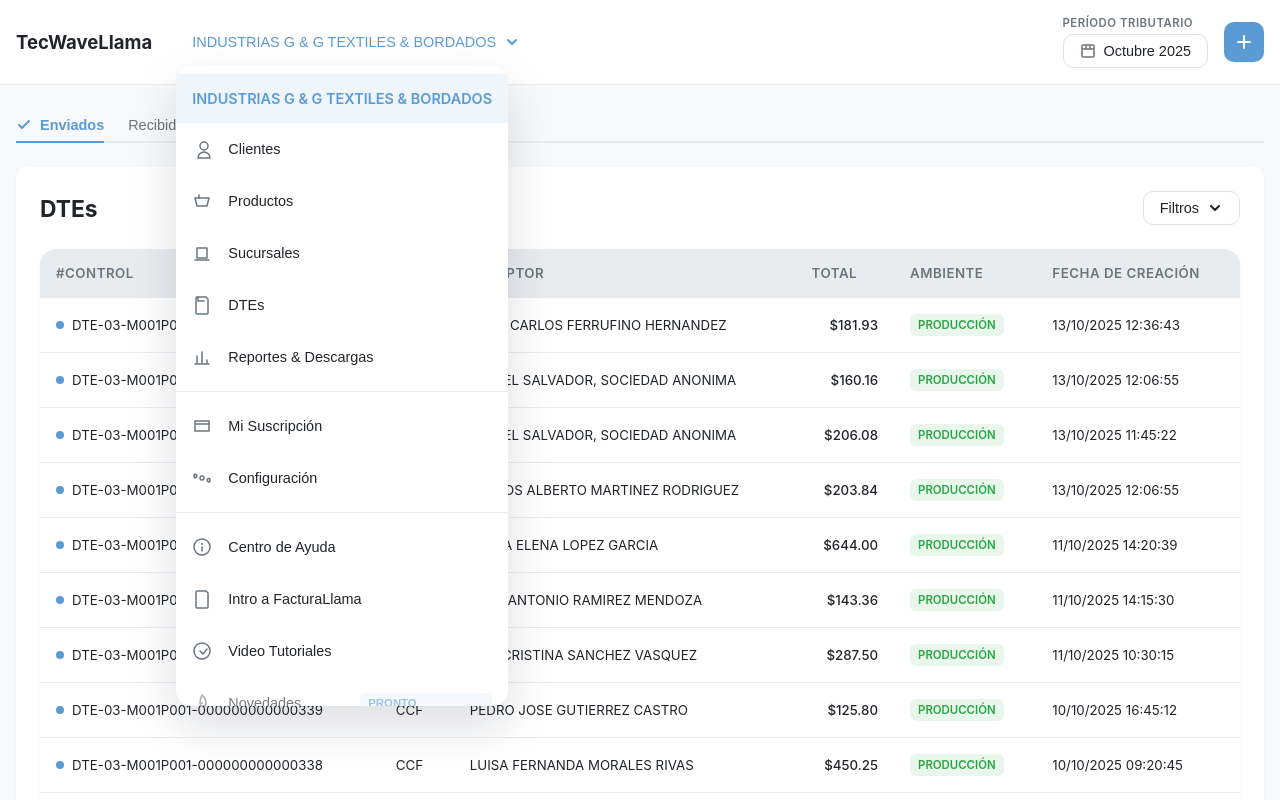
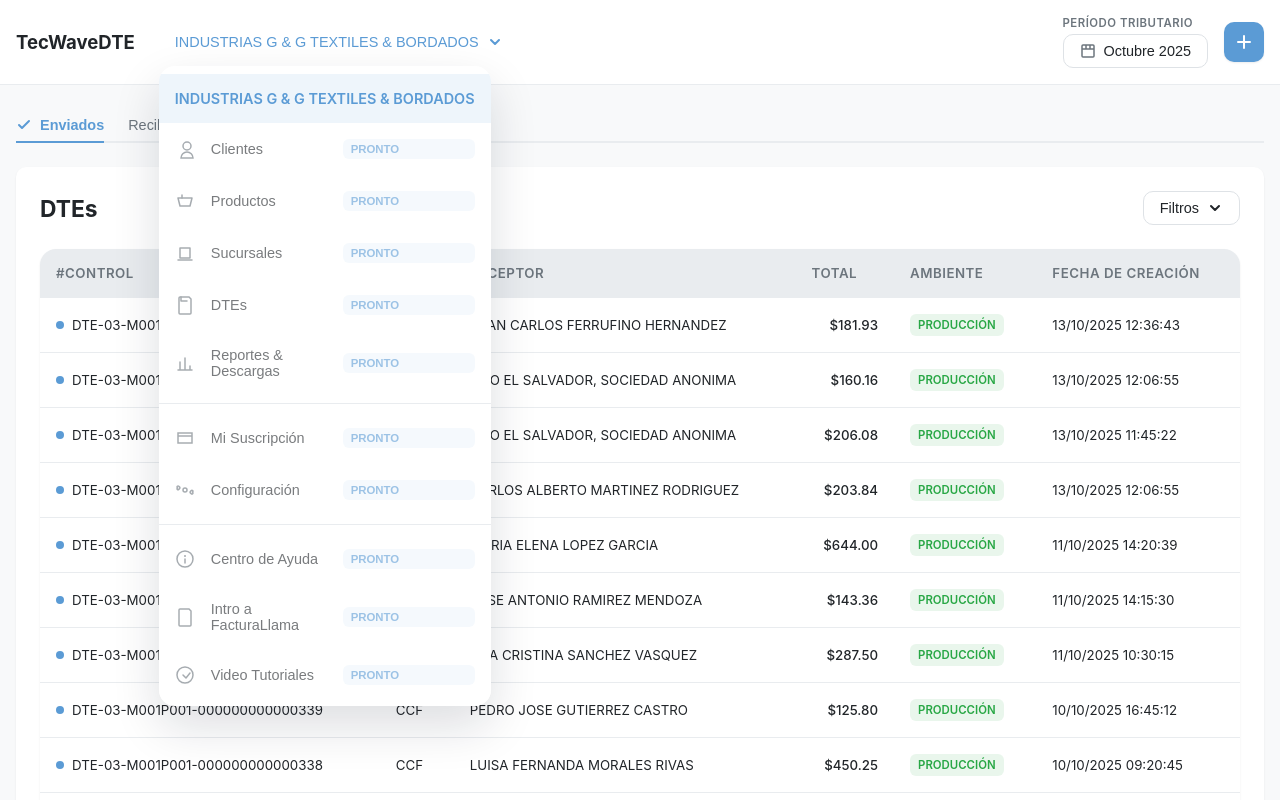
Before and after one commit to mrgomezsv/factura_llama_clon, an Angular app: page / in a window 1280 px wide. Both pictures are taken after a click on the button "INDUSTRIAS G & G TEXTILES & BORDADOS". Shown: the top 800 px of the page. Built offline with nearby package versions, Linux system fonts and the light colour scheme.

Commit message:
STYLE: Añadir etiqueta PRONTO a todas las opciones del menú de navegación

```diff
--- a/src/app/components/header/header.component.html
+++ b/src/app/components/header/header.component.html
@@ -3,7 +3,7 @@
     <!-- Logo / Nombre App y Selector de Empresa -->
     <div class="header-left">
       <div class="header-logo">
-        <span class="logo-text">TecWaveLlama</span>
+        <span class="logo-text">TecWaveDTE</span>
       </div>
 
       <!-- Selector de Empresa -->
@@ -29,82 +29,92 @@
             <div class="menu-item empresa-actual">
               {{ empresaSeleccionada?.nombre || 'Seleccionar empresa' }}
             </div>
-            <button class="menu-item" (click)="navegar('clientes')" type="button">
+            <button class="menu-item disabled" (click)="navegar('clientes')" type="button">
               <svg width="20" height="20" viewBox="0 0 20 20" fill="none">
                 <path d="M16 7C16 9.20914 14.2091 11 12 11C9.79086 11 8 9.20914 8 7C8 4.79086 9.79086 3 12 3C14.2091 3 16 4.79086 16 7Z" stroke="currentColor" stroke-width="1.5"/>
                 <path d="M12 13C8.68629 13 6 15.6863 6 19H18C18 15.6863 15.3137 13 12 13Z" stroke="currentColor" stroke-width="1.5"/>
               </svg>
               <span>Clientes</span>
+              <span class="badge-badge">PRONTO</span>
             </button>
-            <button class="menu-item" (click)="navegar('productos')" type="button">
+            <button class="menu-item disabled" (click)="navegar('productos')" type="button">
               <svg width="20" height="20" viewBox="0 0 20 20" fill="none">
                 <path d="M3 7H17L15 15H5L3 7Z" stroke="currentColor" stroke-width="1.5" stroke-linecap="round" stroke-linejoin="round"/>
                 <path d="M7 4V7" stroke="currentColor" stroke-width="1.5" stroke-linecap="round"/>
               </svg>
               <span>Productos</span>
+              <span class="badge-badge">PRONTO</span>
             </button>
-            <button class="menu-item" (click)="navegar('sucursales')" type="button">
+            <button class="menu-item disabled" (click)="navegar('sucursales')" type="button">
               <svg width="20" height="20" viewBox="0 0 20 20" fill="none">
                 <path d="M3 17H17M5 5H15V15H5V5Z" stroke="currentColor" stroke-width="1.5" stroke-linecap="round" stroke-linejoin="round"/>
               </svg>
               <span>Sucursales</span>
+              <span class="badge-badge">PRONTO</span>
             </button>
-            <button class="menu-item" (click)="navegar('dtes')" type="button">
+            <button class="menu-item disabled" (click)="navegar('dtes')" type="button">
               <svg width="20" height="20" viewBox="0 0 20 20" fill="none">
                 <path d="M6 2H14L16 4V18C16 18.5523 15.5523 19 15 19H5C4.44772 19 4 18.5523 4 18V3C4 2.44772 4.44772 2 5 2H6Z" stroke="currentColor" stroke-width="1.5"/>
                 <path d="M6 2V6H12" stroke="currentColor" stroke-width="1.5" stroke-linecap="round" stroke-linejoin="round"/>
               </svg>
               <span>DTEs</span>
+              <span class="badge-badge">PRONTO</span>
             </button>
-            <button class="menu-item" (click)="navegar('reportes')" type="button">
+            <button class="menu-item disabled" (click)="navegar('reportes')" type="button">
               <svg width="20" height="20" viewBox="0 0 20 20" fill="none">
                 <path d="M3 17H17M5 17V9M10 17V5M15 17V13" stroke="currentColor" stroke-width="1.5" stroke-linecap="round" stroke-linejoin="round"/>
               </svg>
               <span>Reportes & Descargas</span>
+              <span class="badge-badge">PRONTO</span>
             </button>
           </div>
 
           <!-- Sección Cuenta -->
           <div class="menu-section">
-            <button class="menu-item" (click)="navegar('suscripcion')" type="button">
+            <button class="menu-item disabled" (click)="navegar('suscripcion')" type="button">
               <svg width="20" height="20" viewBox="0 0 20 20" fill="none">
                 <path d="M3 5H17V15H3V5Z" stroke="currentColor" stroke-width="1.5"/>
                 <path d="M3 8H17" stroke="currentColor" stroke-width="1.5"/>
               </svg>
               <span>Mi Suscripción</span>
+              <span class="badge-badge">PRONTO</span>
             </button>
-            <button class="menu-item" (click)="navegar('configuracion')" type="button">
+            <button class="menu-item disabled" (click)="navegar('configuracion')" type="button">
               <svg width="20" height="20" viewBox="0 0 20 20" fill="none">
                 <path d="M10 12C11.1046 12 12 11.1046 12 10C12 8.89543 11.1046 8 10 8C8.89543 8 8 8.89543 8 10C8 11.1046 8.89543 12 10 12Z" stroke="currentColor" stroke-width="1.5"/>
                 <path d="M17.6569 12.3431C17.8447 12.531 17.9499 12.7887 17.9499 13.0567C17.9499 13.3247 17.8447 13.5824 17.6569 13.7703L17.6569 13.7703C17.469 13.9582 17.2113 14.0634 16.9433 14.0634C16.6753 14.0634 16.4176 13.9582 16.2297 13.7703L15.3636 12.9042C15.1757 12.7163 15.0705 12.4586 15.0705 12.1906C15.0705 11.9226 15.1757 11.6649 15.3636 11.477L16.2297 10.611C16.4176 10.4231 16.6753 10.3179 16.9433 10.3179C17.2113 10.3179 17.469 10.4231 17.6569 10.611V10.611C17.8447 10.799 17.9499 11.0567 17.9499 11.3247C17.9499 11.5927 17.8447 11.8504 17.6569 12.0383L17.6569 12.3431Z" stroke="currentColor" stroke-width="1.5"/>
                 <path d="M2.34315 7.65685C2.15526 7.46896 2.05005 7.2113 2.05005 6.94329C2.05005 6.67528 2.15526 6.41762 2.34315 6.22973L2.34315 6.22973C2.53104 6.04184 2.7887 5.93663 3.05671 5.93663C3.32472 5.93663 3.58238 6.04184 3.77027 6.22973L4.63636 7.09582C4.82425 7.28371 4.92946 7.54137 4.92946 7.80938C4.92946 8.07739 4.82425 8.33505 4.63636 8.52294L3.77027 9.38903C3.58238 9.57692 3.32472 9.68213 3.05671 9.68213C2.7887 9.68213 2.53104 9.57692 2.34315 9.38903V9.38903C2.15526 9.20114 2.05005 8.94348 2.05005 8.67547C2.05005 8.40746 2.15526 8.1498 2.34315 7.96191L2.34315 7.65685Z" stroke="currentColor" stroke-width="1.5"/>
               </svg>
               <span>Configuración</span>
+              <span class="badge-badge">PRONTO</span>
             </button>
           </div>
 
           <!-- Sección Ayuda y Recursos -->
           <div class="menu-section">
-            <button class="menu-item" (click)="navegar('ayuda')" type="button">
+            <button class="menu-item disabled" (click)="navegar('ayuda')" type="button">
               <svg width="20" height="20" viewBox="0 0 20 20" fill="none">
                 <path d="M10 18C14.4183 18 18 14.4183 18 10C18 5.58172 14.4183 2 10 2C5.58172 2 2 5.58172 2 10C2 14.4183 5.58172 18 10 18Z" stroke="currentColor" stroke-width="1.5"/>
                 <path d="M10 14V10" stroke="currentColor" stroke-width="1.5" stroke-linecap="round"/>
                 <circle cx="10" cy="7" r="1" fill="currentColor"/>
               </svg>
               <span>Centro de Ayuda</span>
+              <span class="badge-badge">PRONTO</span>
             </button>
-            <button class="menu-item" (click)="navegar('intro')" type="button">
+            <button class="menu-item disabled" (click)="navegar('intro')" type="button">
               <svg width="20" height="20" viewBox="0 0 20 20" fill="none">
                 <path d="M6 2H14L16 4V18C16 18.5523 15.5523 19 15 19H5C4.44772 19 4 18.5523 4 18V3C4 2.44772 4.44772 2 5 2H6Z" stroke="currentColor" stroke-width="1.5"/>
               </svg>
               <span>Intro a FacturaLlama</span>
+              <span class="badge-badge">PRONTO</span>
             </button>
-            <button class="menu-item" (click)="navegar('tutoriales')" type="button">
+            <button class="menu-item disabled" (click)="navegar('tutoriales')" type="button">
               <svg width="20" height="20" viewBox="0 0 20 20" fill="none">
                 <circle cx="10" cy="10" r="8" stroke="currentColor" stroke-width="1.5"/>
                 <path d="M8 10L11 13L15 8" stroke="currentColor" stroke-width="1.5" stroke-linecap="round" stroke-linejoin="round"/>
               </svg>
               <span>Video Tutoriales</span>
+              <span class="badge-badge">PRONTO</span>
             </button>
             <button class="menu-item disabled" type="button">
               <svg width="20" height="20" viewBox="0 0 20 20" fill="none">
@@ -133,7 +143,7 @@
                 <path d="M2 18H18" stroke="currentColor" stroke-width="1.5" stroke-linecap="round"/>
                 <path d="M4 14H16" stroke="currentColor" stroke-width="1.5" stroke-linecap="round"/>
               </svg>
-              <span>Salir de TecWaveLlama</span>
+              <span>Salir de TecWaveDTE</span>
             </button>
           </div>
         </div>
```
